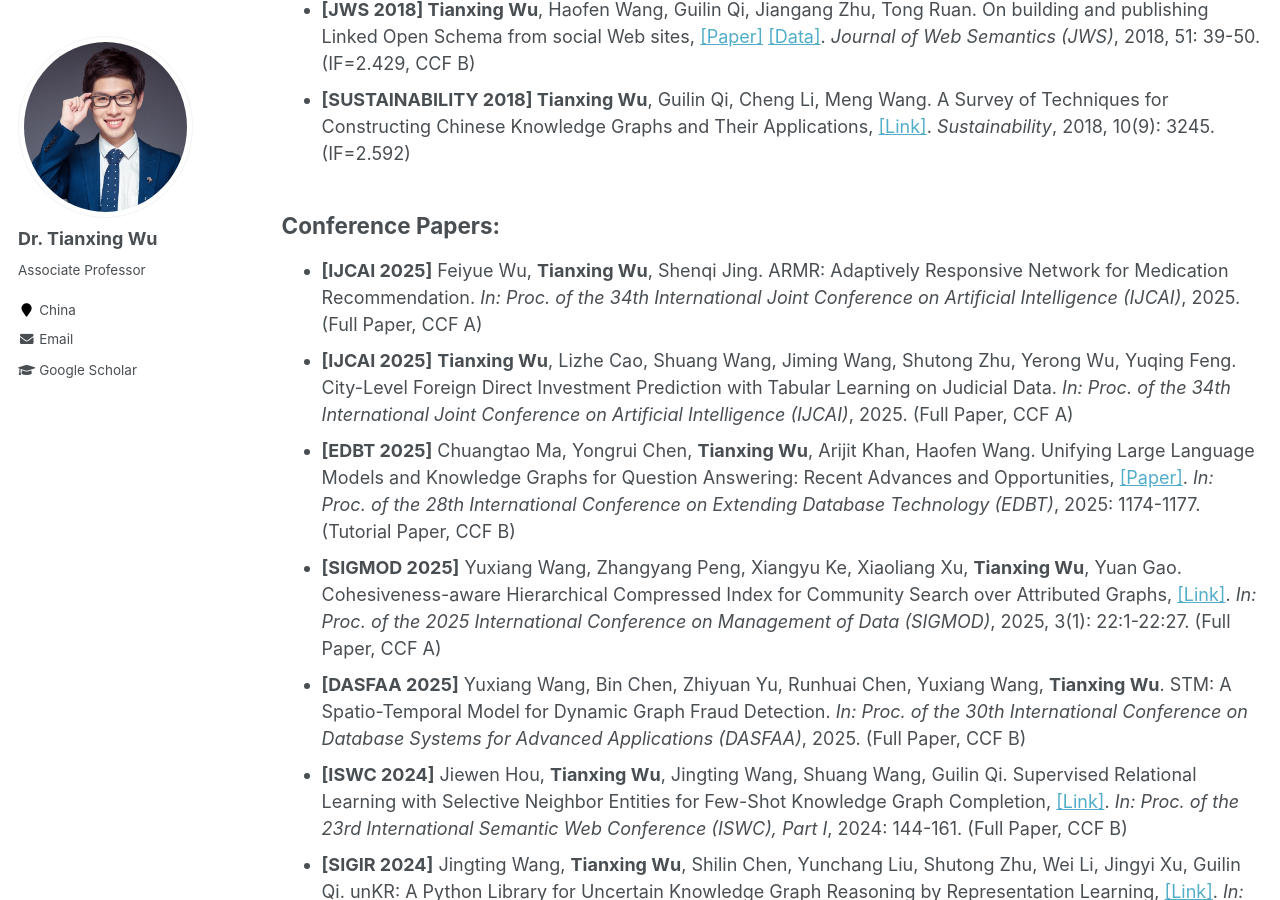
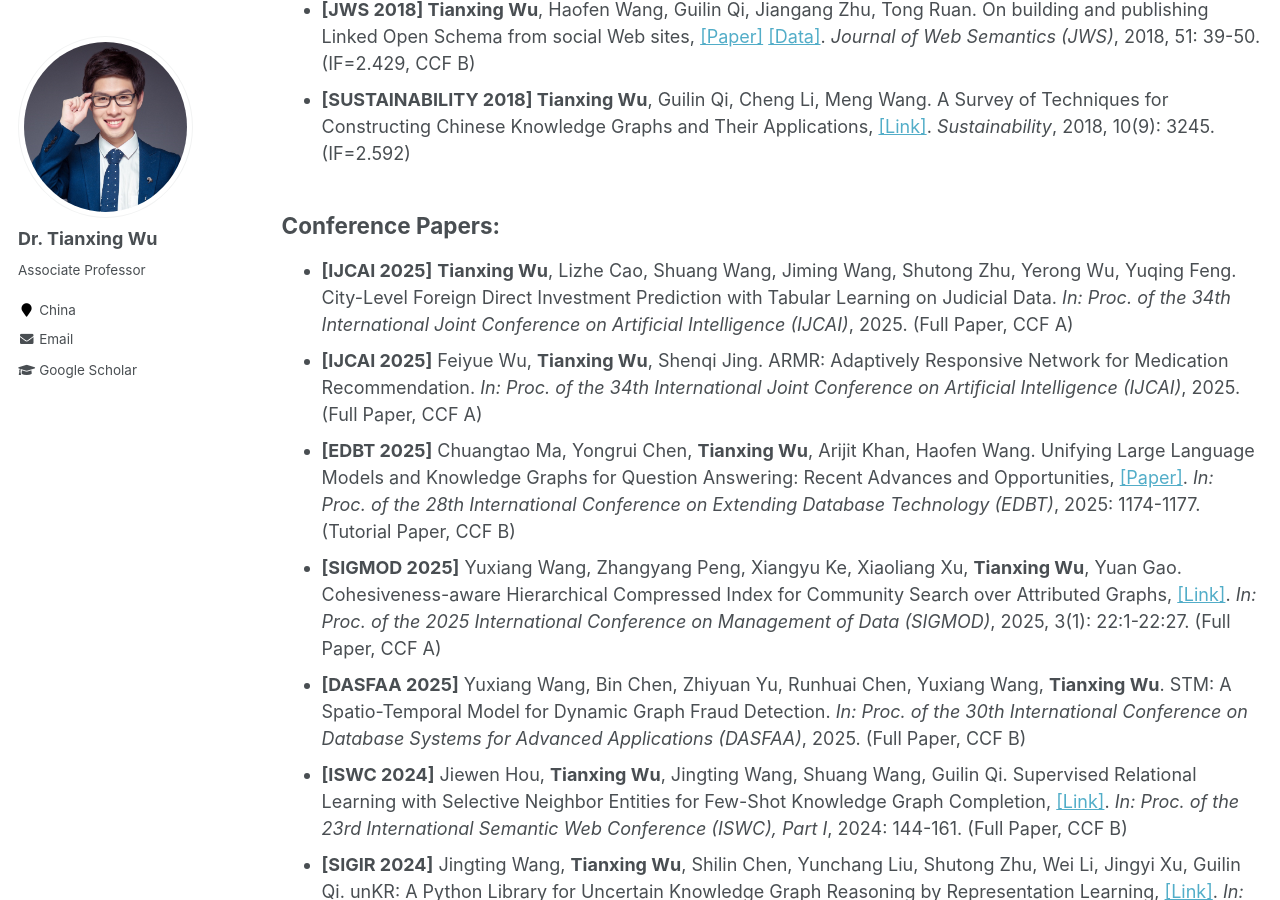
Before and after one commit to tianxing-wu/tianxing-wu.github.io, a Jekyll site: the page built from _pages/selected_publications.md, in a window 1280 px wide and 900 px high, scrolled down 1572 px. Built offline with Jekyll 4.4.1, drawn with Linux system fonts in a browser that asks for light colours; comment, search, counter and statistics services are not loaded.

Commit message:
info update

```diff
--- a/_pages/selected_publications.md
+++ b/_pages/selected_publications.md
@@ -26,8 +26,8 @@ The full list of my publications can be found in [Google Scholar](https://schola
 * **[SUSTAINABILITY 2018] Tianxing Wu**, Guilin Qi, Cheng Li, Meng Wang. A Survey of Techniques for Constructing Chinese Knowledge Graphs and Their Applications, [[Link]](https://www.mdpi.com/2071-1050/10/9/3245). <i>Sustainability</i>, 2018, 10(9): 3245. (IF=2.592)
 
 ## Conference Papers:
+* **[IJCAI 2025]** **Tianxing Wu**, Lizhe Cao, Shuang Wang, Jiming Wang, Shutong Zhu, Yerong Wu, Yuqing Feng. City-Level Foreign Direct Investment Prediction with Tabular Learning on Judicial Data. <i>In: Proc. of the 34th International Joint Conference on Artificial Intelligence (IJCAI)</i>, 2025. (Full Paper, CCF A)
 * **[IJCAI 2025]** Feiyue Wu, **Tianxing Wu**, Shenqi Jing. ARMR: Adaptively Responsive Network for Medication Recommendation. <i>In: Proc. of the 34th International Joint Conference on Artificial Intelligence (IJCAI)</i>, 2025. (Full Paper, CCF A)
-* **[IJCAI 2025]** **Tianxing Wu**, Lizhe Cao, Shuang Wang, Jiming Wang, Shutong Zhu, Yerong Wu, Yuqing Feng. City-Level Foreign Direct Investment Prediction with Tabular Learning on Judicial Data. <i>In: Proc. of the 34th International Joint Conference on Artificial Intelligence (IJCAI)</i>, 2025. (Full Paper, CCF A)
 * **[EDBT 2025]** Chuangtao Ma, Yongrui Chen, **Tianxing Wu**, Arijit Khan, Haofen Wang. Unifying Large Language Models and Knowledge Graphs for Question Answering: Recent Advances and Opportunities, [[Paper]](https://openproceedings.org/2025/conf/edbt/paper-T4.pdf). <i>In: Proc. of the 28th International Conference on Extending Database Technology (EDBT)</i>, 2025: 1174-1177. (Tutorial Paper, CCF B)
 * **[SIGMOD 2025]** Yuxiang Wang, Zhangyang Peng, Xiangyu Ke, Xiaoliang Xu, **Tianxing Wu**, Yuan Gao. Cohesiveness-aware Hierarchical Compressed Index for Community Search over Attributed Graphs, [[Link]](https://dl.acm.org/doi/10.1145/3709672). <i>In: Proc. of the 2025 International Conference on Management of Data (SIGMOD)</i>, 2025, 3(1): 22:1-22:27. (Full Paper, CCF A)
 * **[DASFAA 2025]** Yuxiang Wang, Bin Chen, Zhiyuan Yu, Runhuai Chen, Yuxiang Wang, **Tianxing Wu**. STM: A Spatio-Temporal Model for Dynamic Graph Fraud Detection. <i>In: Proc. of the 30th International Conference on Database Systems for Advanced Applications (DASFAA)</i>, 2025. (Full Paper, CCF B)
```
Also changed, not shown: 1 other file.
